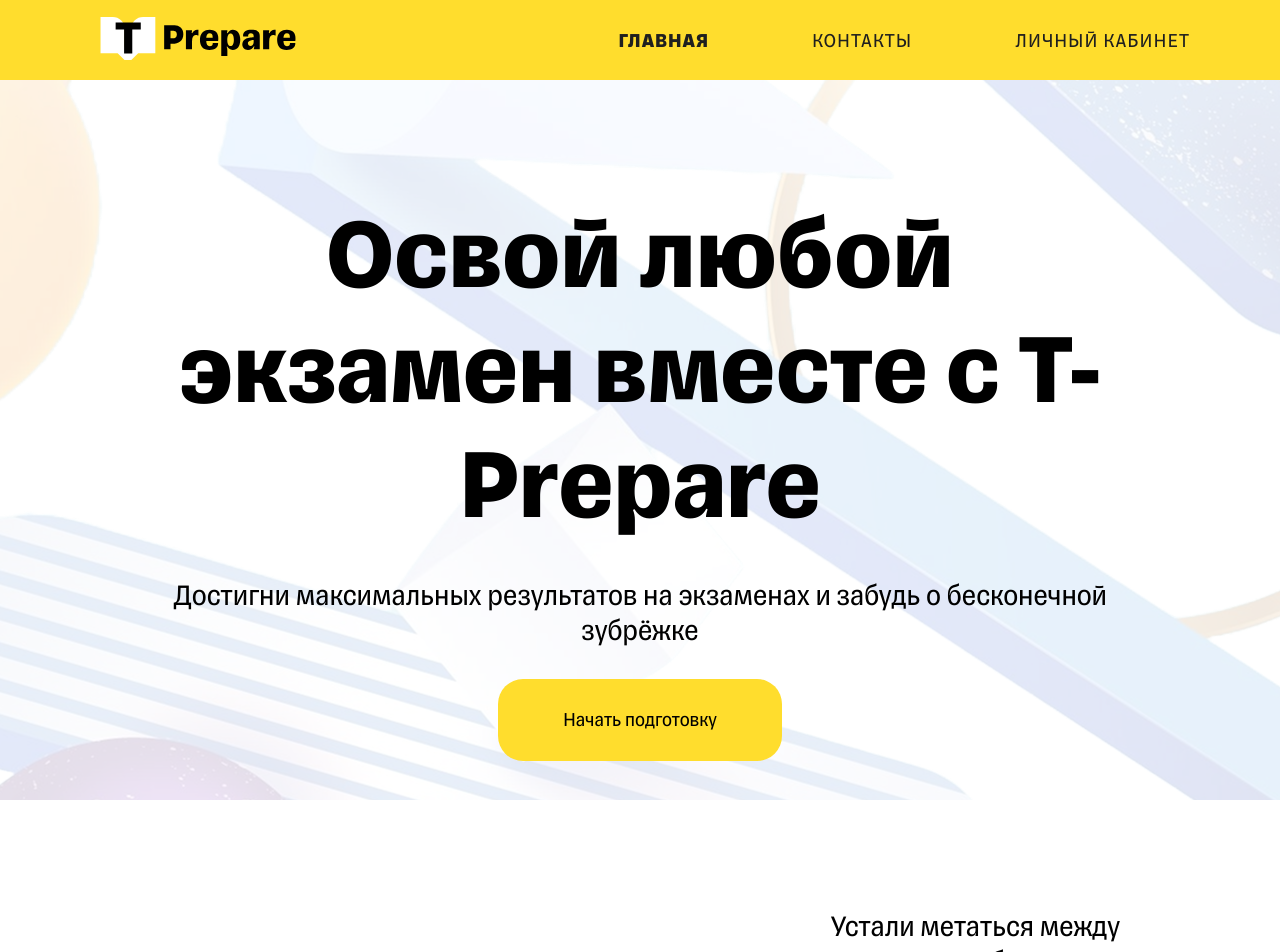
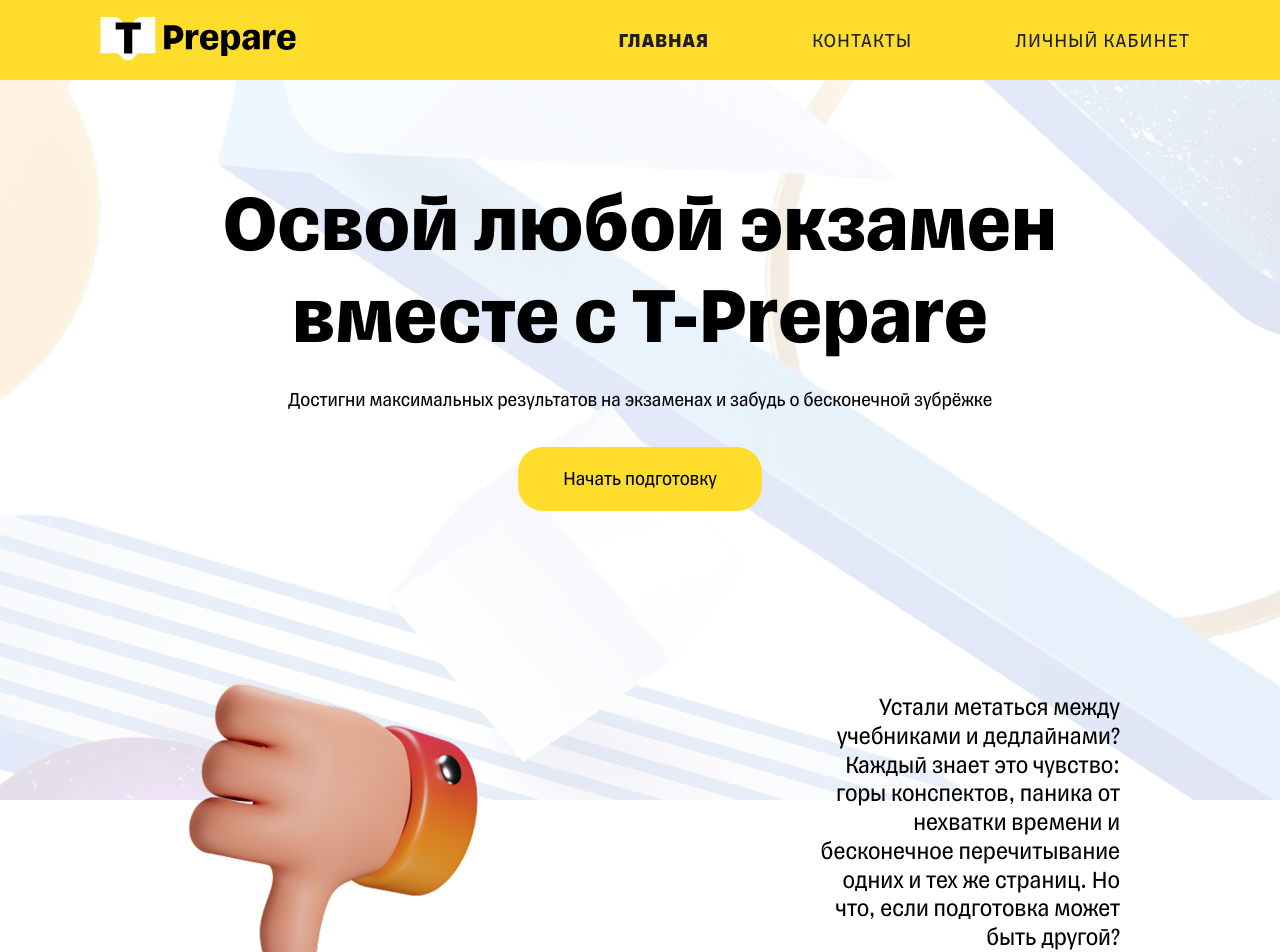
Before and after one commit to Chikidrill/T-Prepare, a Vue app in the folder vue-project/: page / in a window 1280 px wide. Shown: the top 952 px of the page. Built offline with nearby package versions, Linux system fonts and the light colour scheme.

Commit message:
Refactoring: изменение font size на index

```diff
--- a/vue-project/src/pages/index.vue
+++ b/vue-project/src/pages/index.vue
@@ -7,7 +7,7 @@
     <div class="page-home__container">
       <div class="page-home__about">
         <p class="page-home__text1">
-          Освой любой экзамен
+          Освой любой экзамен <br>
           вместе с T-Prepare
         </p>
         <p class="page-home__text2">
@@ -89,16 +89,17 @@ export default {
 
   &__text1 {
     font-family: @font1;
-    font-size: 100px;
+    font-size: 80px;
     font-weight: 700;
-    margin-bottom: 35px;
+    margin-bottom: 25px;
   }
 
   &__text2 {
     font-family: @font3;
-    font-size: 30px;
+    font-size: 20px;
     font-weight: 400;
     margin-top: 0; // Убираем лишний отступ, если он есть
+    margin-bottom: 35px;
   }
   &__startbtn{
     font-family: @font3;
@@ -106,7 +107,7 @@ export default {
     font-weight: 400;
     background-color: @yellow;
     border-radius: 25px;
-    padding: 29px 65px;
+    padding: 20px 45px;
     transition: all 0.5s ease ;
     &:hover{
       background-color: @black;
@@ -126,7 +127,7 @@ export default {
   }
   &__problem-text{
     font-family: @font3;
-    font-size: 30px;
+    font-size: 25px;
     font-weight: 400;
     margin-top: 0;
     text-align: right; /* Выравниваем текст справа */
@@ -146,7 +147,7 @@ export default {
   }
   &__solve-text{
     font-family: @font3;
-    font-size: 30px;
+    font-size: 25px;
     font-weight: 400;
     margin-top: 0;
     text-align: left; /* Выравниваем текст справа */
```
